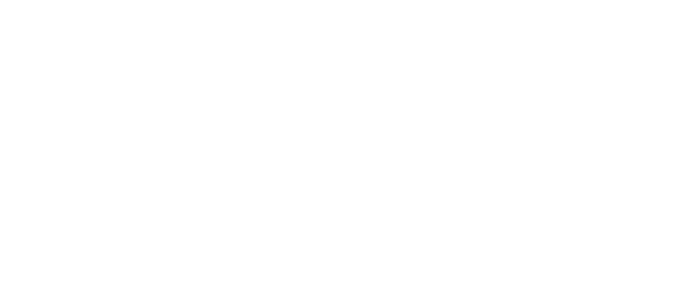
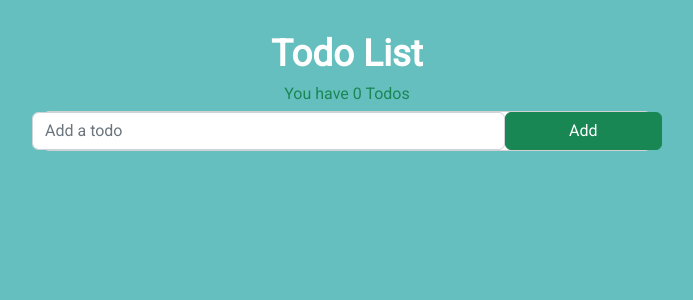
Before and after one commit to naim4903/portfolio-react.github.io, a React (Create React App) app: page /todo in a window 1280 px wide. Before the commit this address had no page. Shown: the top 300 px of the page, without its empty margins (293-986 px from the left). Built offline with nearby package versions, Linux system fonts and the light colour scheme.

Commit message:
todo  done

```diff
--- a/package.json
+++ b/package.json
@@ -7,12 +7,16 @@
     "@testing-library/react": "^13.3.0",
     "@testing-library/user-event": "^13.5.0",
     "bootstrap": "^5.2.0",
+    "formik": "^2.2.9",
     "react": "^18.2.0",
     "react-bootstrap": "^2.5.0",
     "react-dom": "^18.2.0",
     "react-router-dom": "^6.3.0",
     "react-scripts": "5.0.1",
-    "web-vitals": "^2.1.4"
+    "react-toastify": "^9.0.8",
+    "uuid": "^9.0.0",
+    "web-vitals": "^2.1.4",
+    "yup": "^0.32.11"
   },
   "scripts": {
     "start": "react-scripts start",
--- a/public/index.html
+++ b/public/index.html
@@ -27,6 +27,9 @@
   <!--Bootsrap CSS -->
   <link href="https://cdn.jsdelivr.net/npm/bootstrap@5.2.0/dist/css/bootstrap.min.css" rel="stylesheet"
     integrity="sha384-gH2yIJqKdNHPEq0n4Mqa/HGKIhSkIHeL5AyhkYV8i59U5AR6csBvApHHNl/vI1Bx" crossorigin="anonymous">
+  <!-- Bootstrap Icon -->
+  <link rel="stylesheet" href="https://cdn.jsdelivr.net/npm/bootstrap-icons@1.9.1/font/bootstrap-icons.css"
+    integrity="sha384-xeJqLiuOvjUBq3iGOjvSQSIlwrpqjSHXpduPd6rQpuiM3f5/ijby8pCsnbu5S81n" crossorigin="anonymous">
   <title>Portfolio</title>
 </head>
 
--- a/public/style/home.css
+++ b/public/style/home.css
@@ -1,4 +1,5 @@
 @import url("https://fonts.googleapis.com/css2?family=Roboto&display=swap");
+
 * {
   margin: 0;
   padding: 0;
@@ -17,6 +18,7 @@
   border-color: transparent;
   font-family: "Roboto";
 }
+
 #edit-tabs .nav-tabs .nav-link {
   padding: 0.5rem !important;
   border-color: transparent;
@@ -25,12 +27,14 @@
   margin: 0 1rem;
   letter-spacing: 0.1rem;
 }
+
 #edit-tabs .nav-tabs .nav-link.active {
   background-color: transparent;
   color: white;
   border-bottom: 3px solid white;
   font-size: 1.3rem;
 }
+
 #edit-tabs .nav-tabs .nav-item.active::after {
   display: block;
   content: "";
@@ -42,11 +46,13 @@
   border-top-left-radius: 15px;
   border-top-right-radius: 15px;
 }
+
 #edit-tabs .nav-tabs .nav-item:hover {
   border: none;
   background: rgba(234, 234, 234, 0.2823529412);
   transition: 0.6s ease all;
 }
+
 #edit-tabs .nav-tabs .nav-item:hover .nav-link {
   color: white;
 }
@@ -55,10 +61,28 @@
   background: url(../images/nasa-Q1p7bh3SHj8-unsplash.jpg) no-repeat;
   background-size: cover;
 }
+
 .hero-section .intro {
   display: flex;
   justify-content: stretch;
   align-items: center;
   flex-direction: column;
   padding: 3rem 0;
-}/*# sourceMappingURL=home.css.map */
+}
+
+/*# sourceMappingURL=home.css.map */
+.counter {
+  width: 100vw;
+  height: 100vh;
+  display: flex;
+  justify-content: flex-start;
+  align-items: center;
+  flex-direction: column;
+  padding: 2rem;
+  background: #66bfbf;
+}
+
+.counter h1 {
+  font-size: 2.3rem !important;
+  font-weight: bolder;
+}
--- a/public/style/home.scss
+++ b/public/style/home.scss
@@ -7,6 +7,7 @@
 }
 
 $tab-color: #ffff;
+$sky-blue: #66bfbf;
 $robot0400: 'Roboto';
 
 body {
@@ -79,5 +80,15 @@
         align-items: center;
         flex-direction: column;
         padding: 3rem 0;
+
     }
 }
+
+.counter {
+    width: 100px;
+    height: 100px;
+    display: flex;
+    justify-content: center;
+    align-items: center;
+    background: $sky-blue;
+}
--- a/src/App.js
+++ b/src/App.js
@@ -1,17 +1,22 @@
 import React from 'react';
 import { BrowserRouter as Router, Route, Routes } from "react-router-dom"
+import { ToastContainer } from "react-toastify";
+import "react-toastify/dist/ReactToastify.css";
 
 import './App.css';
 
 import Home from './components/Home';
-import Navbar from './components/Navbar';
+import Todo from './pages/todo/Todo';
+
 
 function App() {
   return (
     <Router>
       <Routes>
         <Route exact path='/' element={<Home />} />
+        <Route exact path='/todo' element={<Todo />} />
       </Routes>
+      <ToastContainer />
     </Router>
   );
 }
--- a/src/components/Card.js
+++ b/src/components/Card.js
@@ -1,10 +1,14 @@
 import React from 'react'
+import { useNavigate } from 'react-router-dom';
 
-const MyCard = ({ img = "", project = "" }) => {
+const MyCard = ({ img = "", project = "", link = "" }) => {
+
+    const navigate = useNavigate();
+
     return (
         <>
             <div className="col-lg-4">
-                <div className="card shadow-lg mb-3">
+                <div className="card shadow-lg mb-3" style={{ cursor: "pointer" }} onClick={() => navigate(`/${link}`)}>
                     <img src={img} className="card-img-top" height="250px"
                         alt="..." />
                     <div className="card-body text-center">
--- a/src/components/Project.js
+++ b/src/components/Project.js
@@ -3,19 +3,20 @@
 import { Card } from 'react-bootstrap'
 
 const Project = () => {
+
     return (
         <div>
             <section className="project-section" id="project">
                 <div className="container p-5">
                     <div className="">
-                        <Card className='py-1 border-0 bg-success bg-opacity-25'>
+                        <Card className='pt-2 border-0 bg-success bg-opacity-25'>
                             <Card.Text>
                                 <h4 className="text-center fw-bold">My Projects</h4>
                             </Card.Text>
                         </Card>
                     </div>
                     <div className="row mt-4">
-                        <MyCard img='/images/counter.png' project='Counter App' />
+                        <MyCard img='/images/todo.png' project='Todo App' link="todo" />
                         <MyCard img='/images/theme-toggler.png' project='Theme Toggler' />
                         <MyCard img='/images/Tic-Tac-Toe.png' project='Tic Tac Toe' />
                     </div>
--- /dev/null
+++ b/src/pages/todo/Todo.js
@@ -0,0 +1,126 @@
+import React, { useState, useEffect } from 'react'
+import { Card, Row, Button, Form, Col } from 'react-bootstrap';
+import { toast } from "react-toastify";
+import { v4 } from 'uuid';
+
+const Todo = () => {
+    const [itemData, setItemData] = useState([]);
+    const [item, setItem] = useState("");
+    const [itemId, setItemId] = useState("");
+    const [mode, setMode] = useState("Add");
+
+    useEffect(() => {
+        if (sessionStorage.getItem("todo")) {
+            setItemData(JSON.parse(sessionStorage.getItem("todo")))
+        }
+    }, []);
+
+    const handleSubmit = (e) => {
+        e.preventDefault();
+        if (item) {
+            let data = [...itemData, { id: v4(), item: item }];
+            setItemData(data);
+            sessionStorage.setItem("todo", JSON.stringify(data))
+            toast.success("todo added !")
+            setItem("");
+        } else {
+            toast.error("please enter value !")
+            setItem("");
+        }
+    };
+
+    const handleDelete = (id) => {
+        let data = itemData.filter((itm) => {
+            return itm.id !== id;
+        });
+        setItemData(data);
+        sessionStorage.setItem("todo", JSON.stringify(data));
+        toast.success("todo deleted !")
+    };
+
+    const handleUpdate = () => {
+        itemData.forEach((itm) => {
+            if (itm.id === itemId) {
+                itm.item = item;
+            }
+        });
+        sessionStorage.setItem("todo", JSON.stringify(itemData));
+        setItemData([...itemData]);
+        setTimeout(() => {
+            setItem("");
+            setMode("Add");
+            toast.success("todo updated !")
+        }, 100);
+    }
+
+    const editClick = (id) => {
+        let data = itemData.filter((itm) => {
+            return itm.id === id;
+        });
+        setItem(data[0].item);
+        setItemId(data[0].id);
+        setMode("Edit");
+    };
+
+    const cancelClick = () => {
+        setMode("Add");
+        setItem("");
+    };
+
+    return (
+        <div className="counter">
+            <h1 className='text-white fs-1'>Todo List</h1>
+            <h6 className='text-success'>You have {itemData.length} Todos</h6>
+            <Card className='w-50 mb-2'>
+                <Card.Body className='p-0 w-100'>
+                    <Form onSubmit={handleSubmit}>
+                        <Row>
+                            <Col md={9} className="p-0">
+                                <Form.Group>
+                                    <Form.Control
+                                        type='text'
+                                        placeholder='Add a todo'
+                                        value={item}
+                                        onChange={(e) => setItem(e.target.value)}
+                                    />
+                                </Form.Group>
+                            </Col>
+                            <Col md={3} className="p-0">
+                                {
+                                    mode === "Add" ?
+                                        <Button variant="success" type='submit' className="w-100">Add</Button>
+                                        :
+                                        <>
+                                            <Button variant="success" onClick={handleUpdate} className="w-50">Update</Button>
+                                            <Button variant="danger" onClick={cancelClick} className="w-50">Cancel</Button>
+                                        </>
+                                }
+                            </Col>
+                        </Row>
+                    </Form>
+                </Card.Body>
+            </Card>
+            {
+                itemData.length > 0 && itemData.map((itm, i) => (
+                    <Card key={i} className="mb-2 w-25">
+                        <Card.Body className='p-2'>
+                            {itm.item}
+                            <i className="bi float-end bi-trash3-fill"
+                                style={{ cursor: "pointer" }}
+                                title="Delete"
+                                onClick={() => handleDelete(itm.id)}
+                            ></i>
+                            <i className="bi float-end me-2 bi-pencil-fill"
+                                style={{ cursor: "pointer" }}
+                                title="Edit"
+                                onClick={() => editClick(itm.id)}
+                            ></i>
+                        </Card.Body>
+                    </Card>
+                ))
+            }
+        </div>
+    )
+}
+
+export default Todo;
```
Also changed, not shown: public/images/todo.png (added), 1 other file (tests, documents, lock files or other folders).
